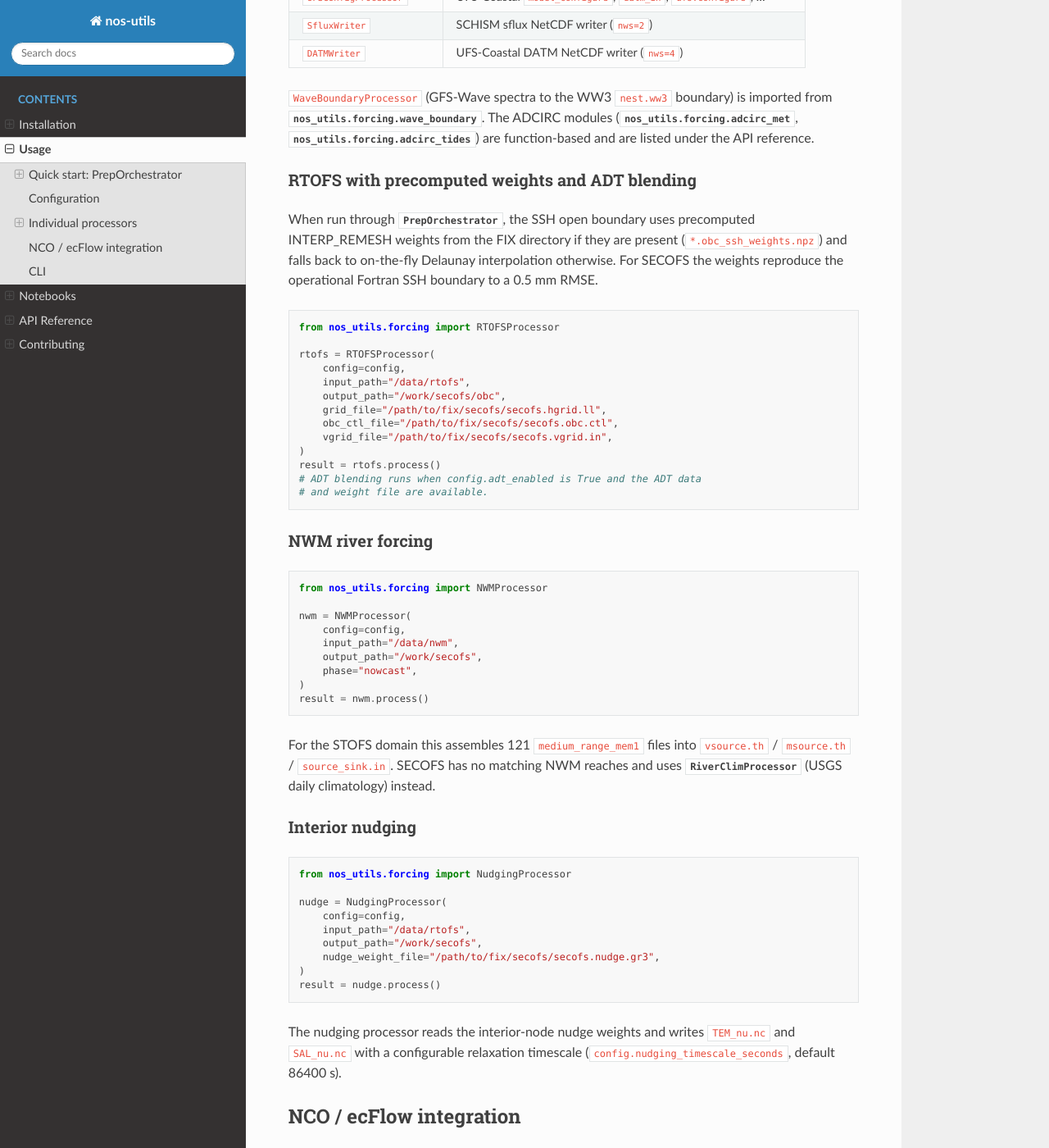
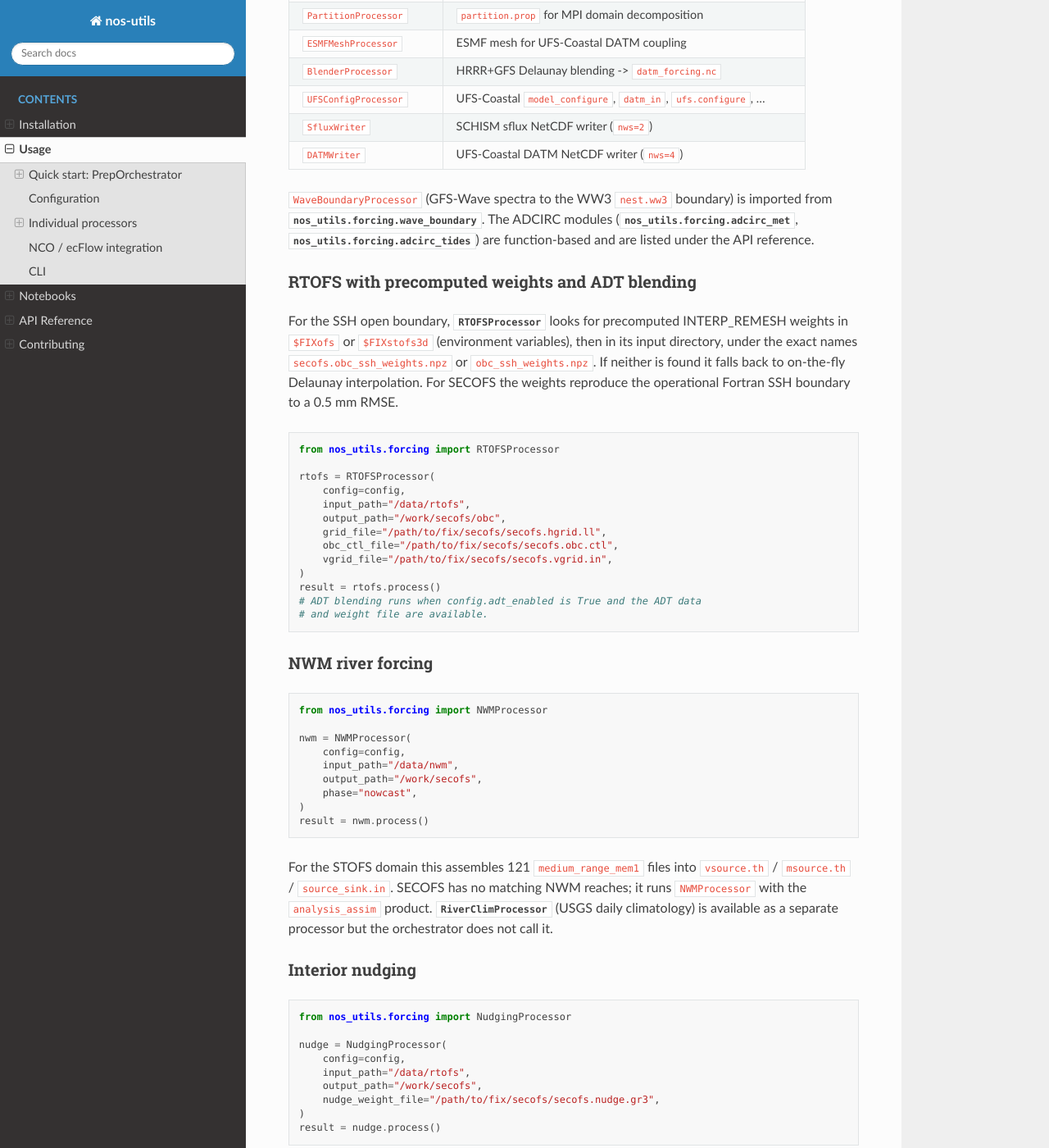
Before and after one commit to mansurjisan/nos-utils, a Sphinx documentation site: the page built from docs/usage.rst, in a window 1280 px wide and 1400 px high, scrolled down 2692 px. Shown: the whole window at 82% size. Built offline with Sphinx 7.4.7 and the Read the Docs theme 3.1.0, drawn with Linux system fonts in a browser that asks for light colours; some of the changed text lies outside the part shown.

Commit message:
docs: review fixes (prep CLI scope, weights lookup, cross-refs, river, WW3)

```diff
--- a/docs/api/interp.rst
+++ b/docs/api/interp.rst
@@ -26,6 +26,8 @@ Precomputed weight workflow
 ---------------------------
 
 There are two steps:
+
+.. currentmodule:: nos_utils.interp.precomputed_weights
 
 1. **One-time build** (offline, after any grid change): run the Fortran
    prep once with ``NOS_EXPORT_WEIGHTS=YES`` to dump ``*_remesh_export.txt``
--- a/docs/contributing.rst
+++ b/docs/contributing.rst
@@ -19,7 +19,7 @@ whole suite runs in a few seconds.
 
 .. code-block:: bash
 
-   pytest tests/ -q                    # full suite (206 tests)
+   pytest tests/ -q                    # full suite
    pytest tests/ -q -k gfs             # only GFS tests
    pytest tests/ -q -k stofs           # only STOFS-3D-ATL tests
    pytest --cov=nos_utils --cov-report=html
@@ -42,9 +42,9 @@ Adding a new processor
 ----------------------
 
 1. Create ``nos_utils/forcing/my_processor.py`` subclassing
-   :class:`~nos_utils.forcing.ForcingProcessor`.
+   :class:`~nos_utils.forcing.base.ForcingProcessor`.
 2. Implement ``process()`` and return a
-   :class:`~nos_utils.forcing.ForcingResult` -- populate ``success``,
+   :class:`~nos_utils.forcing.base.ForcingResult` -- populate ``success``,
    ``output_files``, ``metadata``, and ``errors``.
 3. Export it from ``nos_utils/forcing/__init__.py`` and add it to
    ``__all__``.
--- a/docs/installation.rst
+++ b/docs/installation.rst
@@ -76,11 +76,11 @@ and then reused every cycle.
 Expected files (SECOFS, in ``$FIXofs``):
 
 * ``secofs.obc_ssh_weights.npz`` -- 1488 boundary nodes, global RTOFS 2D
-  (3298x4500). Used by :class:`~nos_utils.forcing.RTOFSProcessor` for SSH.
+  (3298x4500). Used by :class:`~nos_utils.forcing.rtofs.RTOFSProcessor` for SSH.
 * ``secofs.obc_3d_weights.npz`` -- 1488 boundary nodes, regional RTOFS 3D
   (e.g. US_east 1710x742). Used for T, S, and UV boundary interpolation.
 * ``secofs.obc_nudge_weights.npz`` -- ~32K interior nodes. Used by
-  :class:`~nos_utils.forcing.NudgingProcessor` for ``TEM_nu.nc`` and
+  :class:`~nos_utils.forcing.nudging.NudgingProcessor` for ``TEM_nu.nc`` and
   ``SAL_nu.nc``.
 
 Generating the weight files
--- a/docs/usage.rst
+++ b/docs/usage.rst
@@ -28,12 +28,19 @@ concurrent thread access on large reads.
        "comout": "/tmp/secofs_comout",
    }
 
-   orch = PrepOrchestrator(config, paths, run_name="secofs")
+   orch = PrepOrchestrator(config, paths, run_name="secofs", skip_legacy=False)
    result = orch.run(phase="nowcast")
    print(result.summary())
 
+With the default ``skip_legacy=True`` the RTOFS, NWM and nudging steps are
+skipped for SECOFS (they were handled by the legacy shell scripts). Pass
+``skip_legacy=False`` to run them in Python; the same
+flag is available as :func:`nos_utils.nco_bridge.run_prep`\ ``(skip_legacy=False)``,
+which nos-workflow calls. The ``nos-utils prep`` CLI
+does not set it, so for SECOFS it skips those steps.
+
 ``PrepResult`` exposes ``success`` (all critical steps passed),
-``results`` (one :class:`~nos_utils.forcing.ForcingResult` per step),
+``results`` (one :class:`~nos_utils.forcing.base.ForcingResult` per step),
 ``all_output_files``, ``all_errors``, and ``elapsed_seconds``.
 
 Switching OFS
@@ -143,10 +150,11 @@ are function-based and are listed under the API reference.
 RTOFS with precomputed weights and ADT blending
 ~~~~~~~~~~~~~~~~~~~~~~~~~~~~~~~~~~~~~~~~~~~~~~~
 
-When run through :class:`~nos_utils.orchestrator.PrepOrchestrator`, the SSH
-open boundary uses precomputed INTERP_REMESH weights from the FIX directory
-if they are present (``*.obc_ssh_weights.npz``) and falls back to on-the-fly
-Delaunay interpolation otherwise. For SECOFS the weights reproduce the
+For the SSH open boundary, :class:`~nos_utils.forcing.rtofs.RTOFSProcessor`
+looks for precomputed INTERP_REMESH weights in ``$FIXofs`` or ``$FIXstofs3d``
+(environment variables), then in its input directory, under the exact names
+``secofs.obc_ssh_weights.npz`` or ``obc_ssh_weights.npz``. If neither is
+found it falls back to on-the-fly Delaunay interpolation. For SECOFS the weights reproduce the
 operational Fortran SSH boundary to a 0.5 mm RMSE.
 
 .. code-block:: python
@@ -182,8 +190,10 @@ NWM river forcing
 
 For the STOFS domain this assembles 121 ``medium_range_mem1`` files into
 ``vsource.th`` / ``msource.th`` / ``source_sink.in``. SECOFS has no matching
-NWM reaches and uses :class:`~nos_utils.forcing.RiverClimProcessor` (USGS
-daily climatology) instead.
+NWM reaches; it runs ``NWMProcessor`` with the ``analysis_assim`` product.
+:class:`~nos_utils.forcing.river_clim.RiverClimProcessor` (USGS daily
+climatology) is available as a separate processor but the orchestrator does
+not call it.
 
 Interior nudging
 ~~~~~~~~~~~~~~~~
```
Also changed, not shown: other parts of docs/usage.rst (+1 -1 lines), README.md (+5 -5 lines), docs/index.rst (+14 -8 lines).
